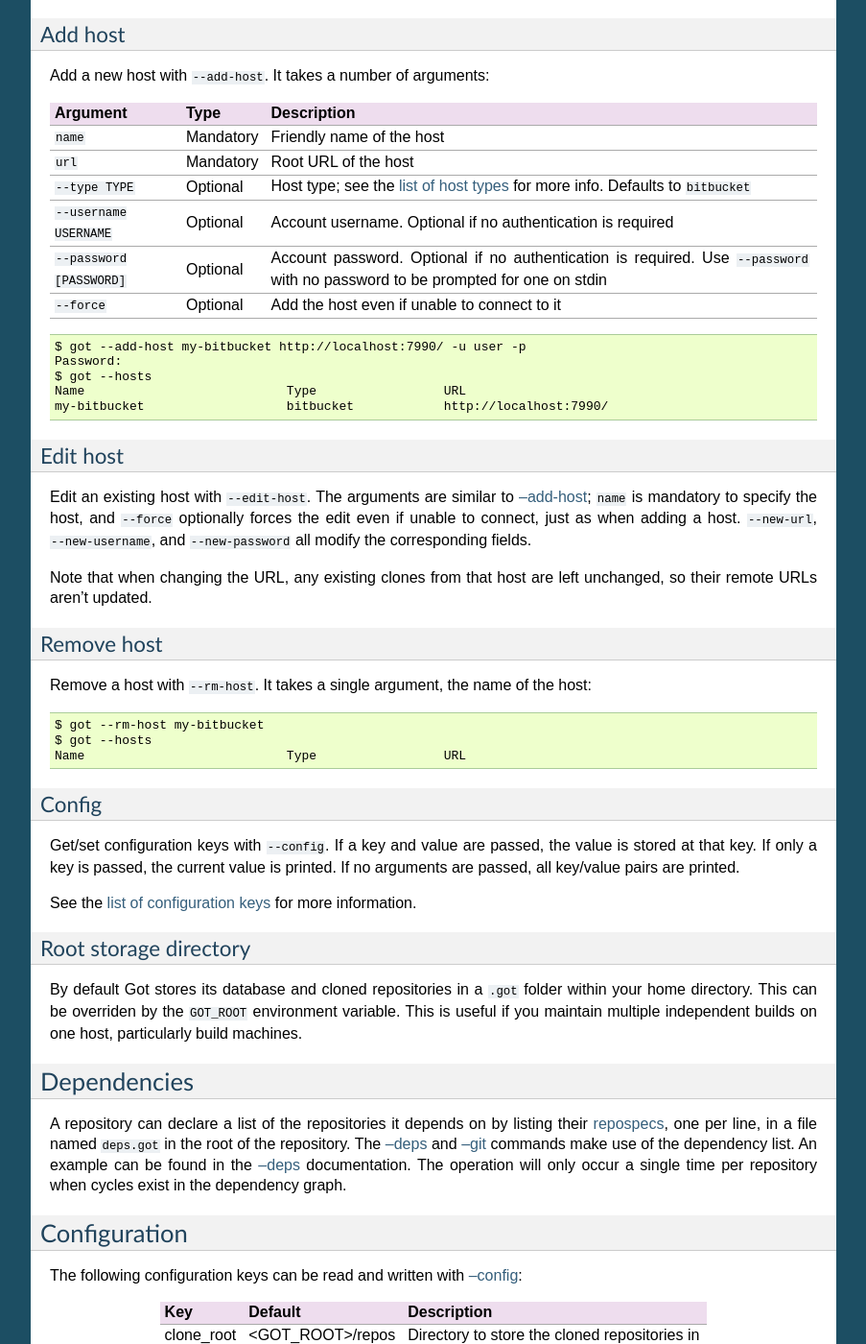
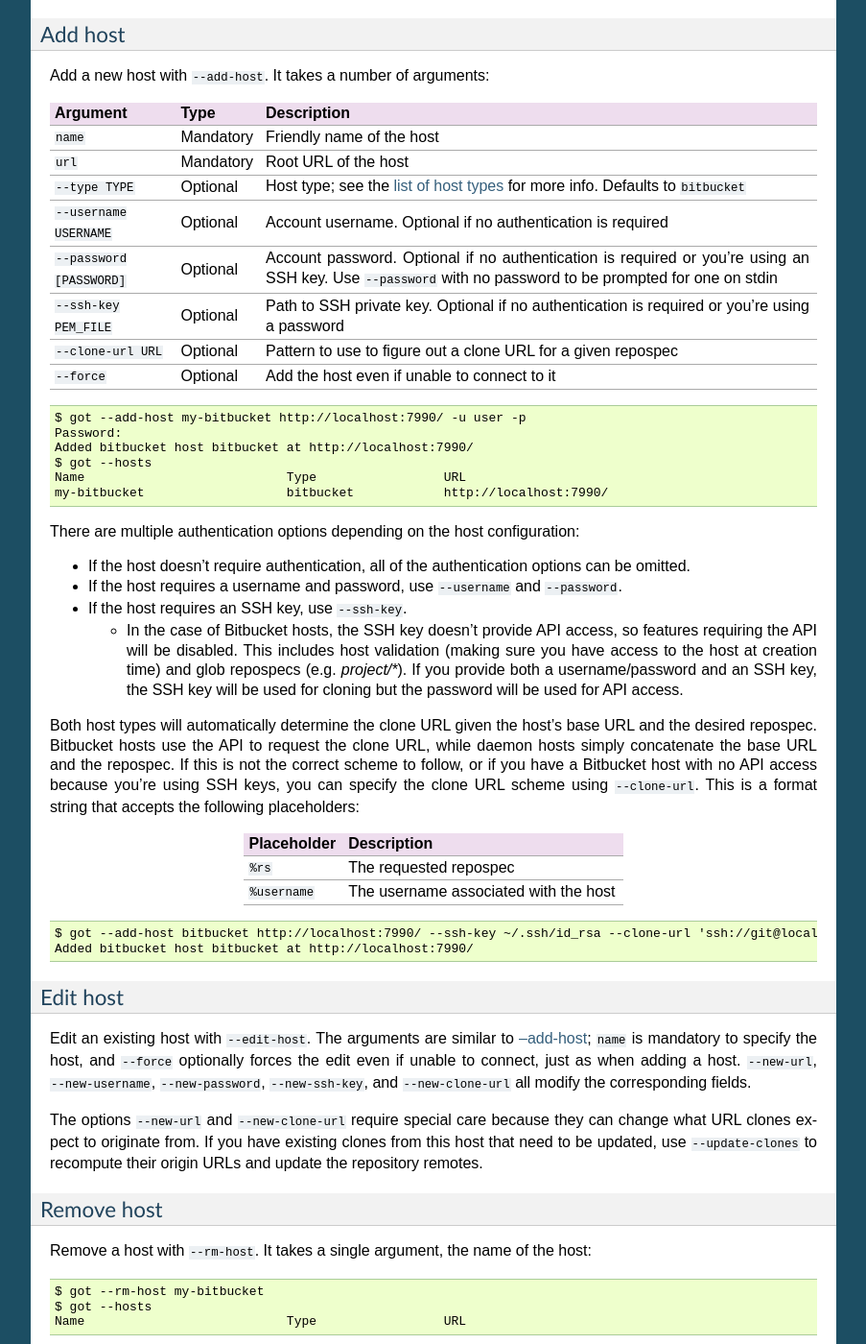
Before and after one commit to mrozekma/got, a Sphinx documentation site: the page built from doc/index.rst, in a window 1280 px wide and 1400 px high, scrolled down 5663 px. Shown: the whole window at 96% size, without its empty margins (198-1101 px from the left). Built offline with Sphinx 7.4.7, drawn with Linux system fonts in a browser that asks for light colours.

Commit message:
Update docs

```diff
--- a/doc/index.rst
+++ b/doc/index.rst
@@ -319,7 +319,9 @@ Argument                  Type       Description
 ``url``                   Mandatory  Root URL of the host
 ``--type TYPE``           Optional   Host type; see the :ref:`list of host types <host_types>` for more info. Defaults to ``bitbucket``
 ``--username USERNAME``   Optional   Account username. Optional if no authentication is required
-``--password [PASSWORD]`` Optional   Account password. Optional if no authentication is required. Use ``--password`` with no password to be prompted for one on stdin
+``--password [PASSWORD]`` Optional   Account password. Optional if no authentication is required or you're using an SSH key. Use ``--password`` with no password to be prompted for one on stdin
+``--ssh-key PEM_FILE``    Optional   Path to SSH private key. Optional if no authentication is required or you're using a password
+``--clone-url URL``       Optional   Pattern to use to figure out a clone URL for a given repospec
 ``--force``               Optional   Add the host even if unable to connect to it
 ========================= ========== ======================================================
 
@@ -327,18 +329,41 @@ Argument                  Type       Description
 
    $ got --add-host my-bitbucket http://localhost:7990/ -u user -p
    Password:
+   Added bitbucket host bitbucket at http://localhost:7990/
    $ got --hosts
    Name                           Type                 URL
    my-bitbucket                   bitbucket            http://localhost:7990/
+
+There are multiple authentication options depending on the host configuration:
+
+* If the host doesn't require authentication, all of the authentication options can be omitted.
+* If the host requires a username and password, use ``--username`` and ``--password``.
+* If the host requires an SSH key, use ``--ssh-key``.
+
+  * In the case of Bitbucket hosts, the SSH key doesn't provide API access, so features requiring the API will be disabled. This includes host validation (making sure you have access to the host at creation time) and glob repospecs (e.g. `project/*`). If you provide both a username/password and an SSH key, the SSH key will be used for cloning but the password will be used for API access.
+
+Both host types will automatically determine the clone URL given the host's base URL and the desired repospec. Bitbucket hosts use the API to request the clone URL, while daemon hosts simply concatenate the base URL and the repospec. If this is not the correct scheme to follow, or if you have a Bitbucket host with no API access because you're using SSH keys, you can specify the clone URL scheme using ``--clone-url``. This is a format string that accepts the following placeholders:
+
+============= ==========================================
+Placeholder   Description
+============= ==========================================
+``%rs``       The requested repospec
+``%username`` The username associated with the host
+============= ==========================================
+
+::
+
+   $ got --add-host bitbucket http://localhost:7990/ --ssh-key ~/.ssh/id_rsa --clone-url 'ssh://git@localhost:7999/%rs.git'
+   Added bitbucket host bitbucket at http://localhost:7990/
 
 .. _edit-host:
 
 Edit host
 ~~~~~~~~~
 
-Edit an existing host with ``--edit-host``. The arguments are similar to :ref:`--add-host <add-host>`; ``name`` is mandatory to specify the host, and ``--force`` optionally forces the edit even if unable to connect, just as when adding a host. ``--new-url``, ``--new-username``, and ``--new-password`` all modify the corresponding fields.
+Edit an existing host with ``--edit-host``. The arguments are similar to :ref:`--add-host <add-host>`; ``name`` is mandatory to specify the host, and ``--force`` optionally forces the edit even if unable to connect, just as when adding a host. ``--new-url``, ``--new-username``, ``--new-password``, ``--new-ssh-key``, and ``--new-clone-url`` all modify the corresponding fields.
 
-Note that when changing the URL, any existing clones from that host are left unchanged, so their remote URLs aren't updated.
+The options ``--new-url`` and ``--new-clone-url`` require special care because they can change what URL clones expect to originate from. If you have existing clones from this host that need to be updated, use ``--update-clones`` to recompute their origin URLs and update the repository remotes.
 
 .. _rm-host:
 
```
